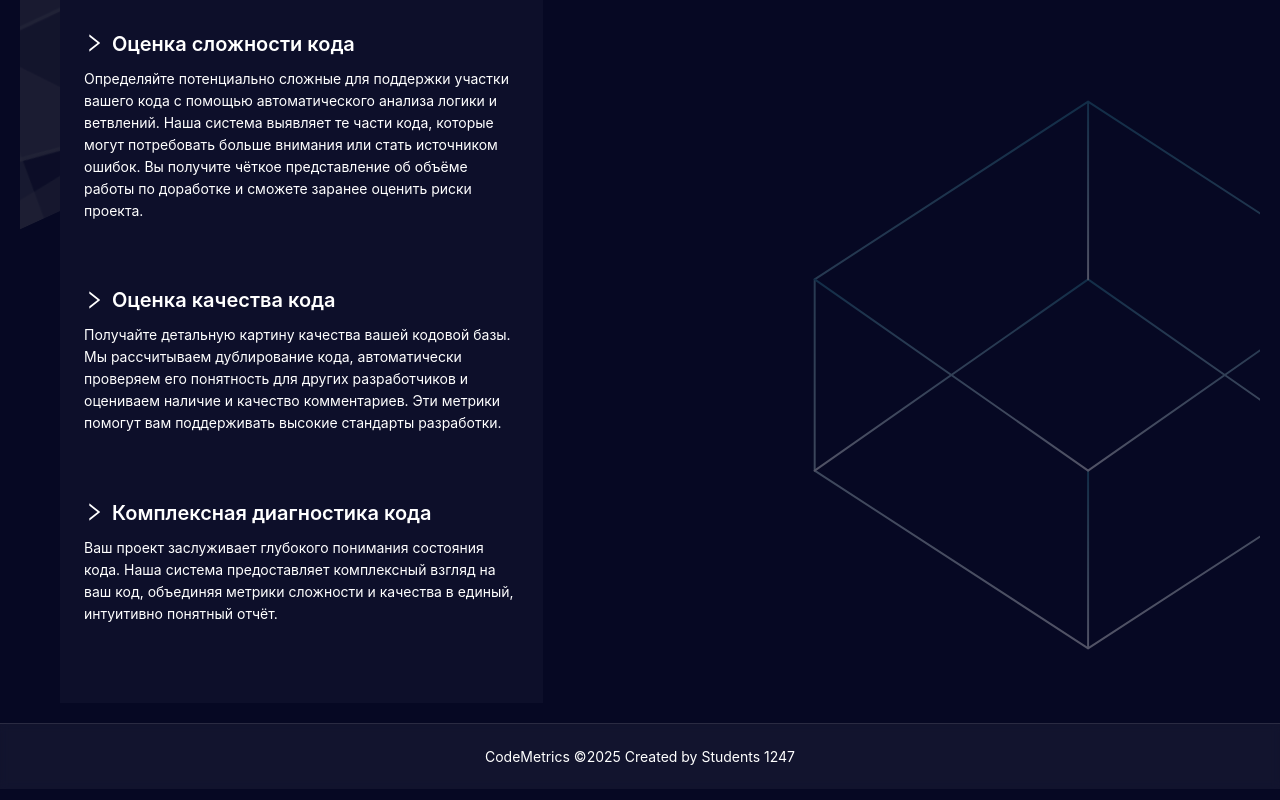
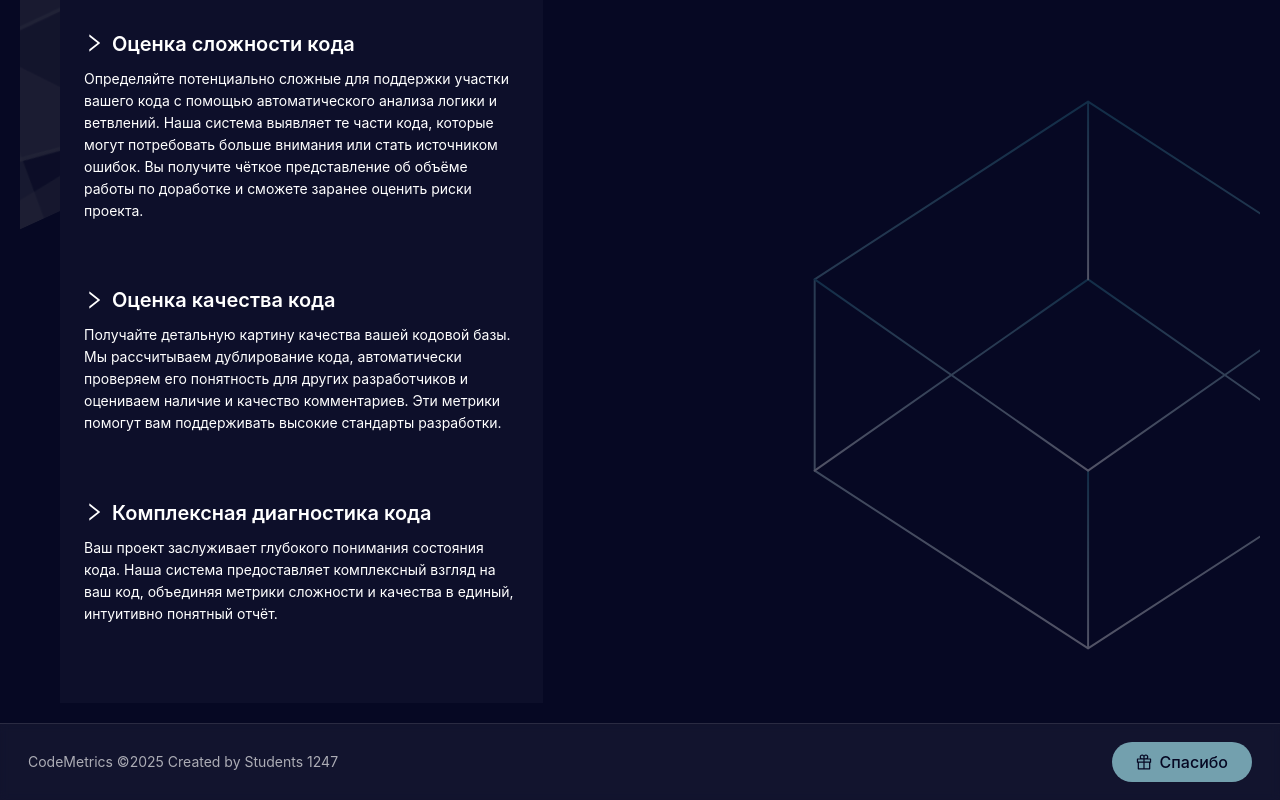
Before and after one commit to 4ebupelyaaaaaaa/code-metrics-full, a React (Vite) app in the folder cyclomatic-scope-helper-main/: page / in a window 1280 px wide. Shown: the part 1273-2073 px from the top of the page. Built offline with nearby package versions, Linux system fonts and the light colour scheme.

Commit message:
Добавление кнопки(временно)

```diff
--- a/cyclomatic-scope-helper-main/src/layouts/main-layout/index.tsx
+++ b/cyclomatic-scope-helper-main/src/layouts/main-layout/index.tsx
@@ -1,10 +1,13 @@
 import React from "react";
-import { Layout } from "antd";
+import { Layout, Button, Tooltip } from "antd";
+import { GiftOutlined } from "@ant-design/icons";
 import { Outlet } from "react-router-dom";
 import Toolbar from "@/UI/toolbar";
 import "./styles.css";
 
 const { Content, Footer } = Layout;
+
+const TIP_URL = "https://pay.cloudtips.ru/p/83c591cd";
 
 const MainLayout: React.FC = () => {
   return (
@@ -13,8 +16,31 @@ const MainLayout: React.FC = () => {
       <Content className="content">
         <Outlet />
       </Content>
+
       <Footer className="footer">
-        CodeMetrics ©2025 Created by Students 1247
+        <div className="footer-left">
+          CodeMetrics ©2025 Created by Students 1247
+        </div>
+
+        <div className="footer-right">
+          <Tooltip title="Поддержать проект — спасибо!">
+            <a
+              href={TIP_URL}
+              target="_blank"
+              rel="noopener noreferrer"
+              aria-label="Поддержать проект — чаевые"
+            >
+              <Button
+                type="default"
+                className="tip-button"
+                icon={<GiftOutlined />}
+                size="middle"
+              >
+                Спасибо
+              </Button>
+            </a>
+          </Tooltip>
+        </div>
       </Footer>
     </Layout>
   );
--- a/cyclomatic-scope-helper-main/src/layouts/main-layout/styles.css
+++ b/cyclomatic-scope-helper-main/src/layouts/main-layout/styles.css
@@ -8,11 +8,63 @@
   padding: 20px;
 }
 
+/* футер: выравнивание и отступы */
 .footer {
-  text-align: center;
+  display: flex;
+  justify-content: space-between;
+  align-items: center;
+  padding: 18px 28px;
+  gap: 12px;
+  flex-wrap: wrap;
   backdrop-filter: blur(4px);
   background: rgba(255, 255, 255, 0.05);
   mix-blend-mode: lighten;
   color: var(--foreground);
   border-top: 1px solid rgba(255, 255, 255, 0.1);
 }
+
+/* левая часть — текст */
+.footer-left {
+  font-size: 14px;
+  color: rgba(255, 255, 255, 0.65);
+}
+
+/* правая часть — кнопка чаевых */
+.footer-right {
+  display: flex;
+  align-items: center;
+}
+
+/* эффект при наведении и фокусе */
+.tip-button:hover,
+.tip-button:focus {
+  transform: translateY(-2px);
+  box-shadow: 0 6px 18px rgba(6, 8, 35, 0.08);
+  color: #0b3b5b; /* тёмный цвет текста при наведении */
+}
+
+/* небольшая пульсация, чтобы привлечь внимание, но не переборщить */
+@keyframes pulse {
+  0% {
+    transform: scale(1);
+  }
+  50% {
+    transform: scale(1.03);
+  }
+  100% {
+    transform: scale(1);
+  }
+}
+.tip-button.pulse {
+  animation: pulse 2.2s infinite;
+}
+
+/* мобильная адаптация — в один столбец */
+@media (max-width: 520px) {
+  .footer {
+    flex-direction: column;
+    align-items: center;
+    gap: 8px;
+    text-align: center;
+  }
+}
```
